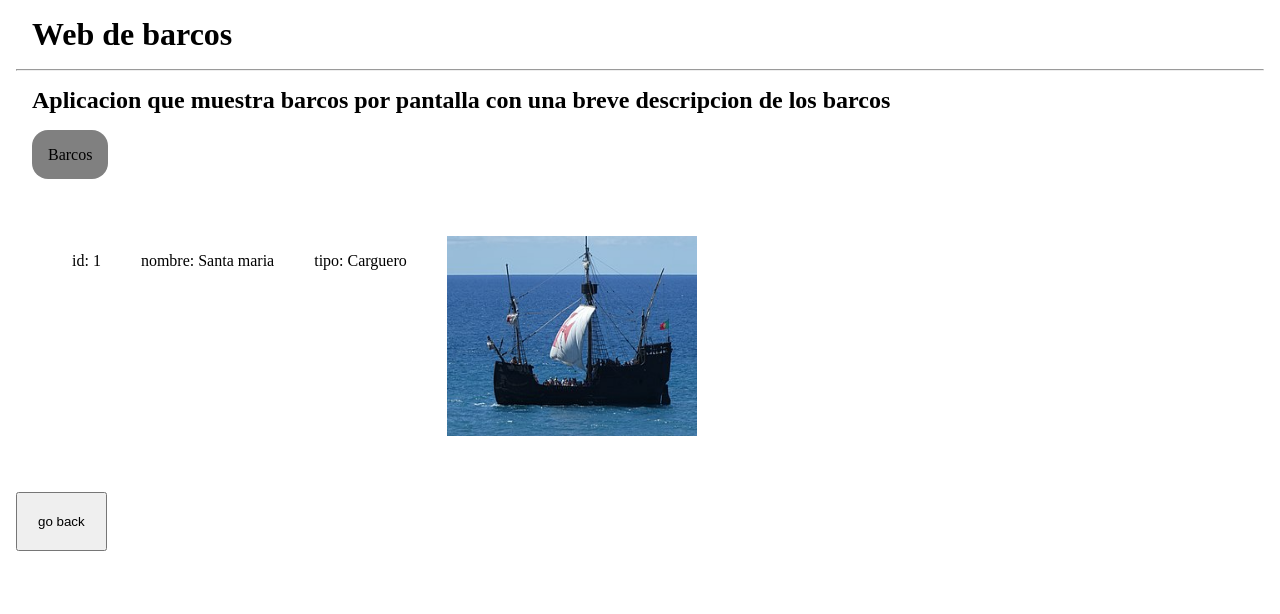
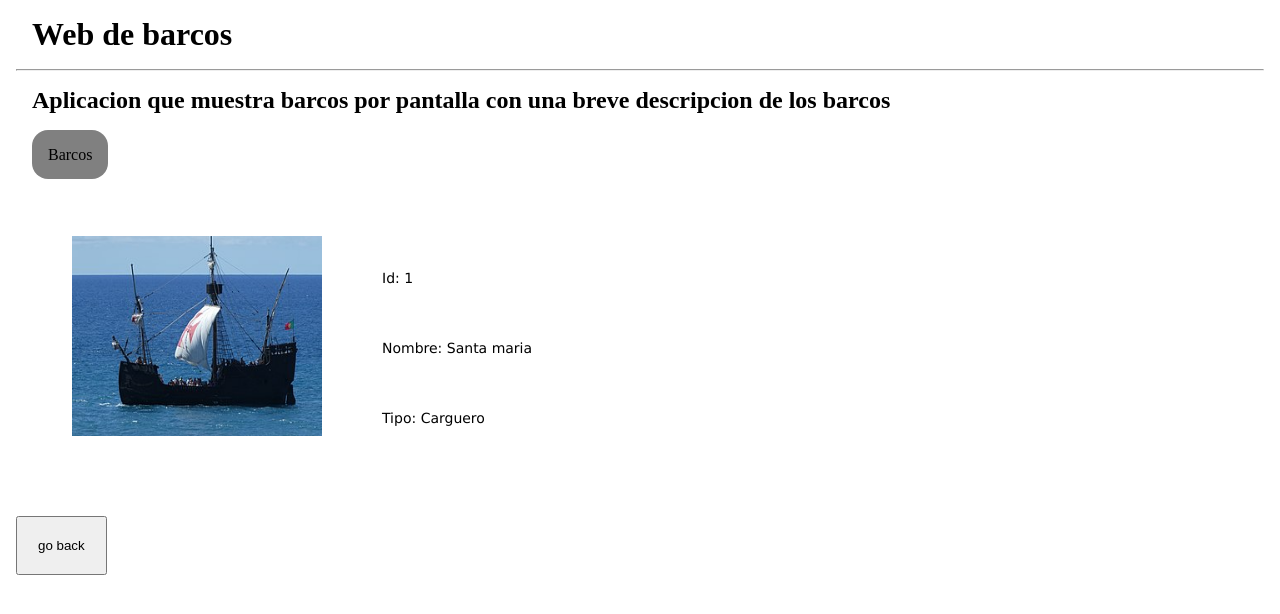
Before and after one commit to javimbcc/Barcos-Web, an Angular app: page /detalles-barco/1 in a window 1280 px wide. Shown: the top 614 px of the page. Built offline with nearby package versions, Linux system fonts and the light colour scheme.

Commit message:
[11:34 26/10/2022]: Terminado estilos de los detalles del barco

```diff
--- a/src/app/detalles-barco/detalles-barco.component.css
+++ b/src/app/detalles-barco/detalles-barco.component.css
@@ -13,9 +13,14 @@
   padding: 20px;
 }
 
-.detalles-text {
-  align-items: center;
-  align-content: center;
+
+.barco-content {
   display: flex;
-  text-align: center;
+  flex-direction: column;
+  padding-left: 16px;
 }
+
+.p-data-barco {
+  font-size: 14px;
+  font-family: Verdana, Geneva, Tahoma, sans-serif;
+}
--- a/src/app/detalles-barco/detalles-barco.component.html
+++ b/src/app/detalles-barco/detalles-barco.component.html
@@ -1,7 +1,9 @@
 <div *ngIf="barco" class="detalles-div">
-  <p>id: {{barco.id}}</p>
-  <p>nombre: {{barco.nombre}}</p>
-  <p>tipo: {{barco.tipo}}</p>
-  <img src="${{barco.imagen}}" class="estilo-imagen">
+  <img src="${{ barco.imagen }}" class="estilo-imagen" />
+  <div>
+    <p class="p-data-barco">Id: {{ barco.id }}</p>
+    <p class="p-data-barco">Nombre: {{ barco.nombre }}</p>
+    <p class="p-data-barco">Tipo: {{ barco.tipo }}</p>
+  </div>
 </div>
 <button type="button" (click)="goBack()">go back</button>
```
Also changed, not shown: src/app/app.component.css (line endings or trailing spaces).
